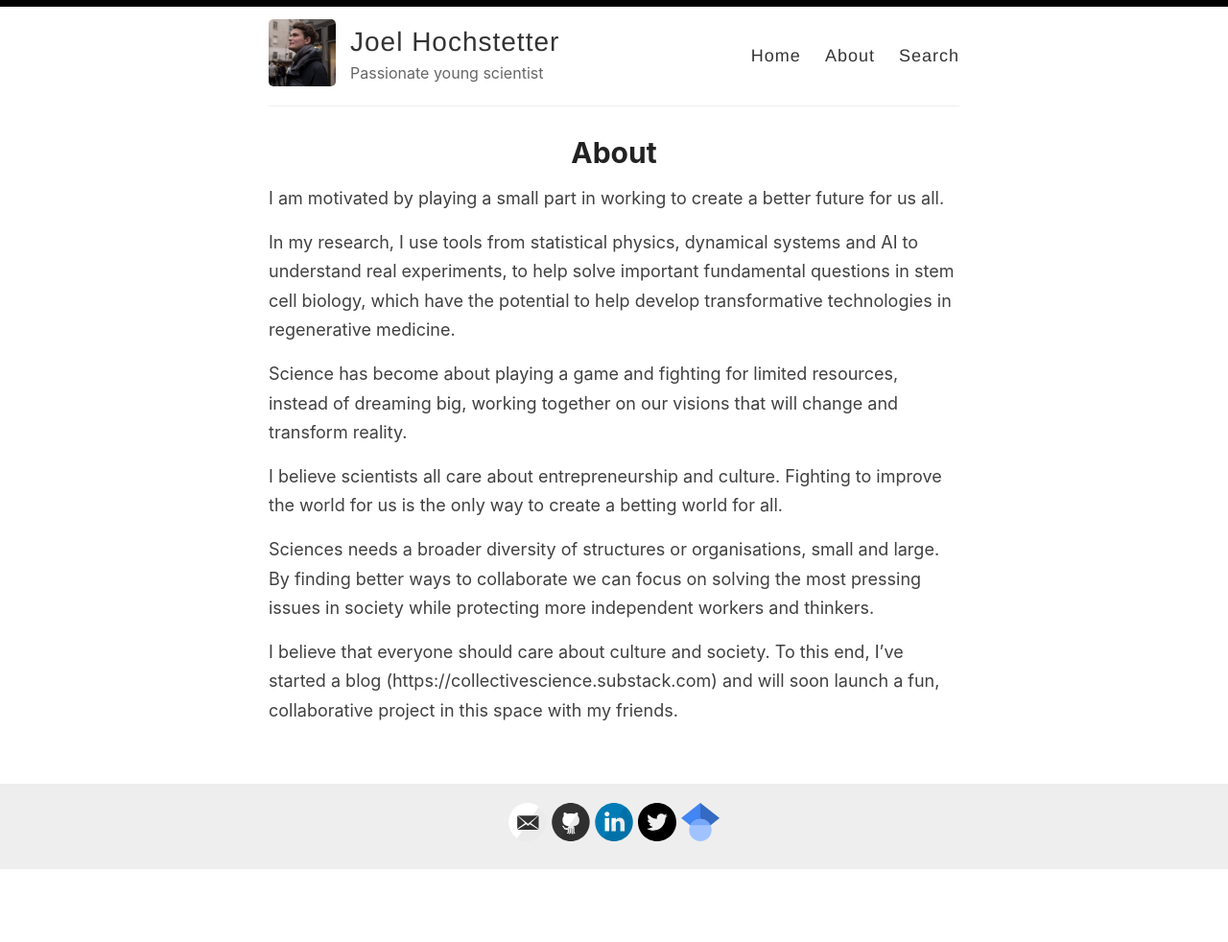
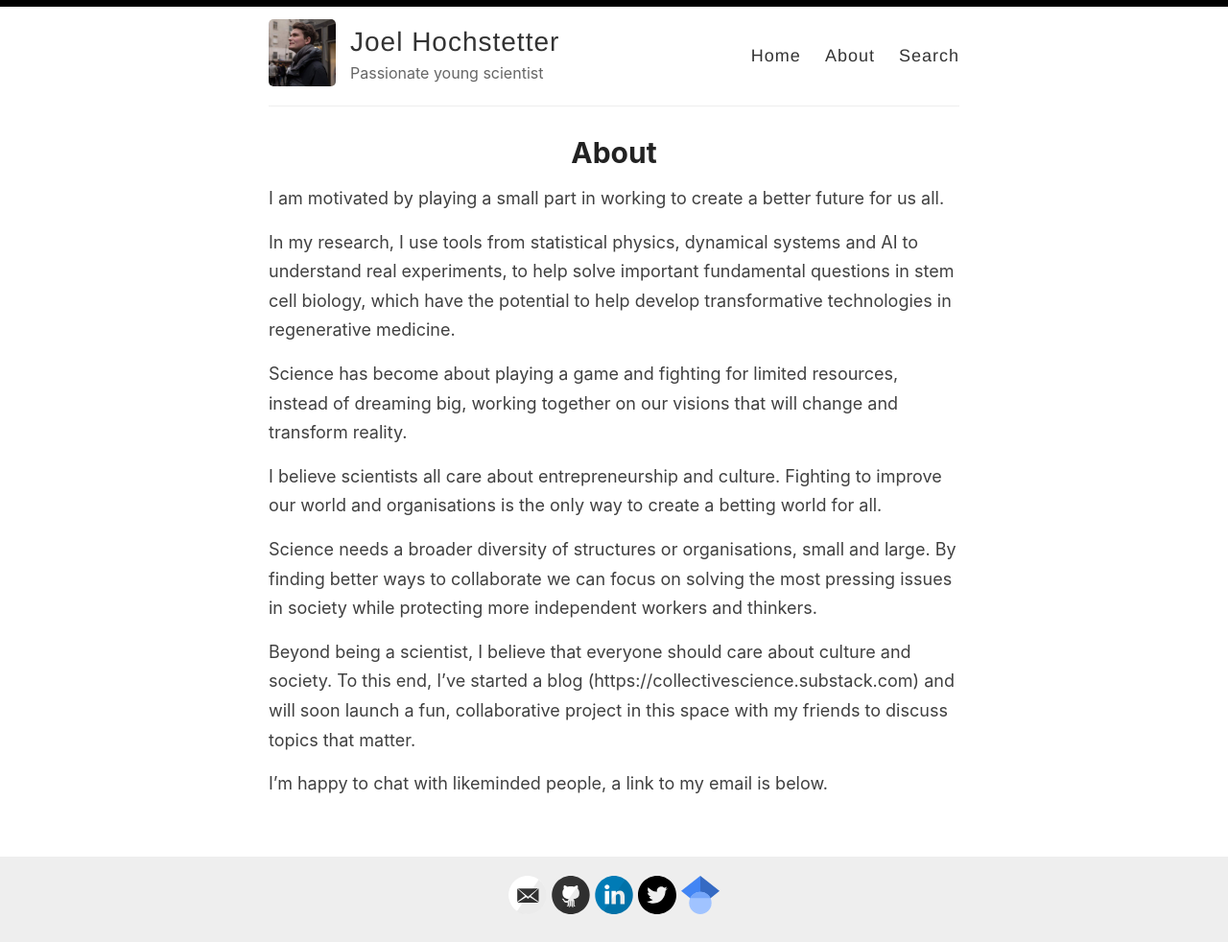
Before and after one commit to joelhochstetter/joelhochstetter.github.io, a Jekyll site: the page built from _pages/about.md, in a window 1280 px wide. Shown: the whole page at 96% size. Built offline with Jekyll 4.4.1, drawn with Linux system fonts in a browser that asks for light colours; before the commit the page ends 906 px from its top, so only the background shows below that.

Commit message:
Update about.md

```diff
--- a/_pages/about.md
+++ b/_pages/about.md
@@ -12,8 +12,10 @@ In my research, I use tools from statistical physics, dynamical systems and AI t
 
 Science has become about playing a game and fighting for limited resources, instead of dreaming big, working together on our visions that will change and transform reality.
 
-I believe scientists all care about entrepreneurship and culture. Fighting to improve the world for us is the only way to create a betting world for all.
+I believe scientists all care about entrepreneurship and culture. Fighting to improve our world and organisations is the only way to create a betting world for all.
 
-Sciences needs a broader diversity of structures or organisations, small and large. By finding better ways to collaborate we can focus on solving the most pressing issues in society while protecting more independent workers and thinkers.
+Science needs a broader diversity of structures or organisations, small and large. By finding better ways to collaborate we can focus on solving the most pressing issues in society while protecting more independent workers and thinkers.
 
-I believe that everyone should care about culture and society. To this end, I've started a blog (https://collectivescience.substack.com) and will soon launch a fun, collaborative project in this space with my friends.
+Beyond being a scientist, I believe that everyone should care about culture and society. To this end, I've started a blog (https://collectivescience.substack.com) and will soon launch a fun, collaborative project in this space with my friends to discuss topics that matter.
+
+I'm happy to chat with likeminded people, a link to my email is below.
```
